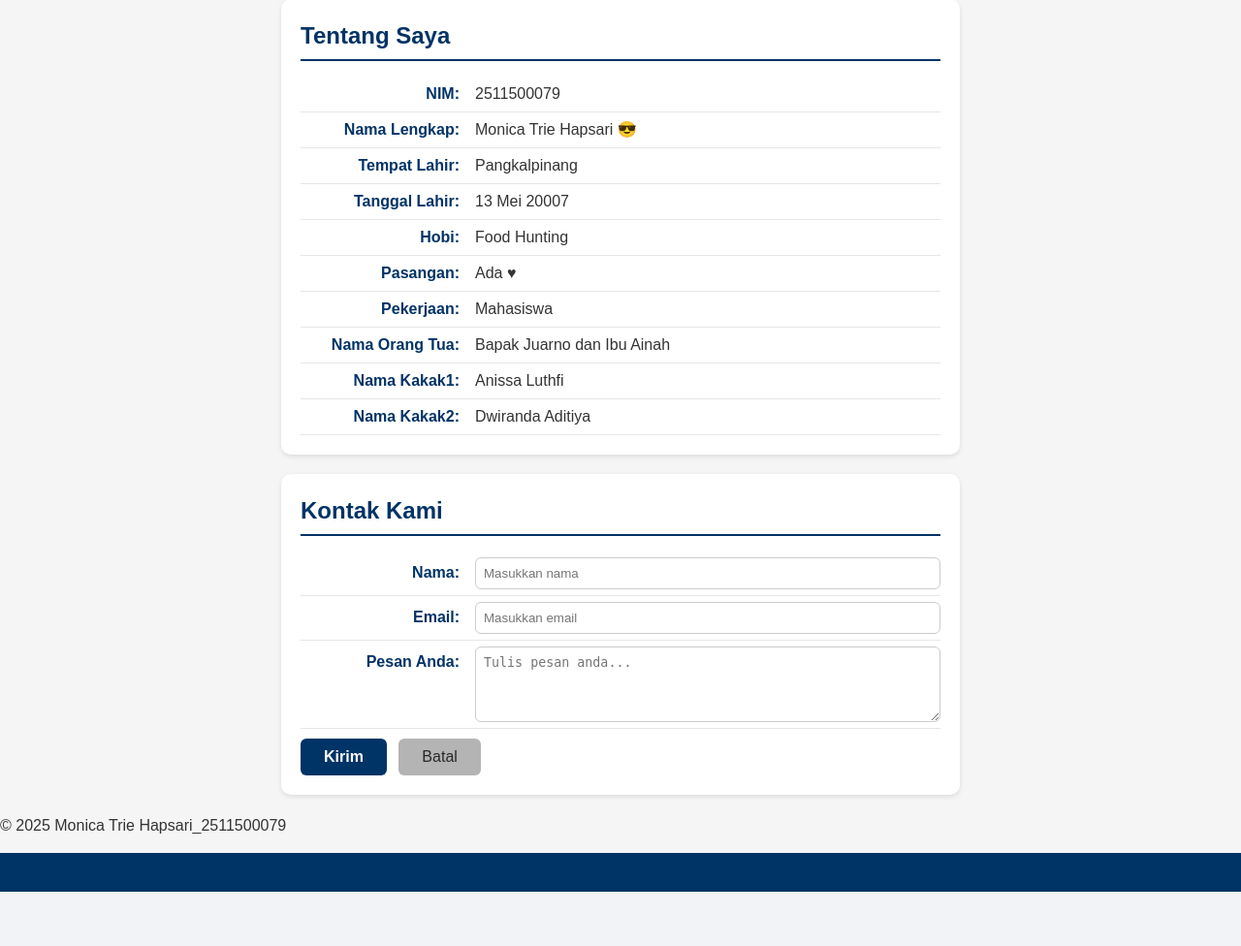
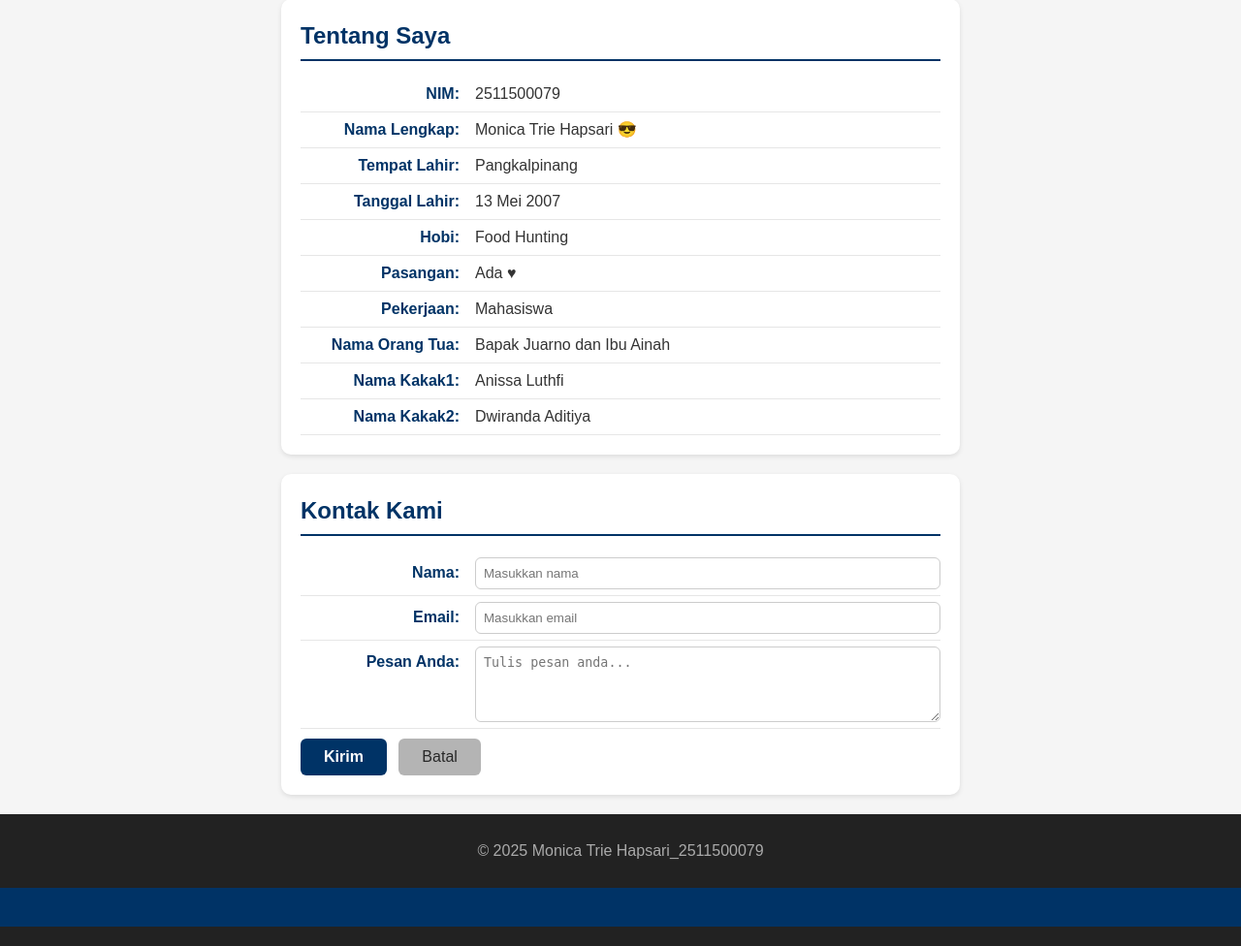
Before and after one commit to 2511500079-gif/2511500079-PWD-GB1J-2526O, a PHP site: page /pertemuan-04/index.html in a window 1280 px wide. Shown: the part 336-1312 px from the top of the page at 97% size. Before the commit the page ends 1256 px from the top, so only its background shows below. Run offline with PHP 8.4, Linux system fonts and the light colour scheme.

Commit message:
styling footer

```diff
--- a/pertemuan-04/index.html
+++ b/pertemuan-04/index.html
@@ -78,7 +78,7 @@
 <p><strong>NIM:</strong> 2511500079</p>
 <p><strong>Nama Lengkap:</strong> Monica Trie Hapsari &#128526;</p>
 <p><strong>Tempat Lahir:</strong> Pangkalpinang</p>
-<p><strong>Tanggal Lahir:</strong> 13 Mei 20007</p>
+<p><strong>Tanggal Lahir:</strong> 13 Mei 2007</p>
 <p><strong>Hobi:</strong> Food Hunting</p>
 <p><strong>Pasangan:</strong> Ada &hearts;</p>
 <p><strong>Pekerjaan:</strong> Mahasiswa</p>
--- a/pertemuan-04/style.css
+++ b/pertemuan-04/style.css
@@ -63,3 +63,9 @@
 #home p {
     text-align: justify;
 }
+footer {
+    background-color: #222;
+    color: #aaa;
+    text-align: center;
+    padding: 10px;
+}
```
Also changed, not shown: pertemuan-04/README.md.
